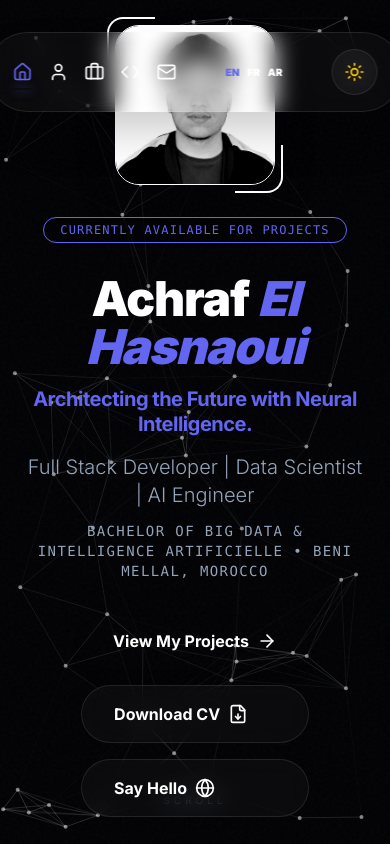
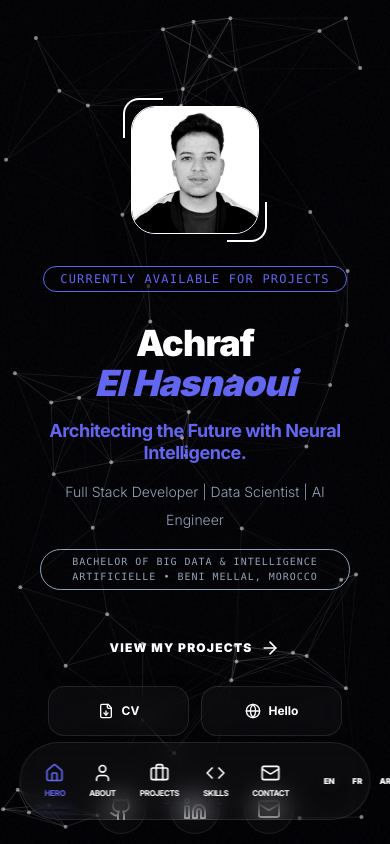
Before and after one commit to Achrafel88/badrportfolio, a Next.js app: page / in a window 390 px wide. Shown: the top 844 px of the page. Built offline with nearby package versions, Linux system fonts and the light colour scheme.

Commit message:
Optimize UI for mobile: Bottom dock navbar and responsive Hero section

```diff
--- a/src/components/sections/Hero.tsx
+++ b/src/components/sections/Hero.tsx
@@ -14,14 +14,14 @@ export const Hero = () => {
     <section id="hero" className="relative h-screen w-full flex items-center justify-center overflow-hidden pt-24">
       <NeuralNetwork />
       <div className="container mx-auto px-6 z-10 text-center flex flex-col items-center">
-        {/* Profile Image - Static and Clean */}
+        {/* Profile Image - Optimized for Mobile */}
         <motion.div
           initial={{ opacity: 0, scale: 0.9 }}
           animate={{ opacity: 1, scale: 1 }}
           transition={{ duration: 1 }}
-          className="relative mb-8"
+          className="relative mb-8 md:mb-12"
         >
-          <div className="w-40 h-40 md:w-56 md:h-56 rounded-3xl overflow-hidden border border-foreground/10 bg-background/50 backdrop-blur-sm shadow-2xl">
+          <div className="w-32 h-32 sm:w-40 sm:h-40 md:w-56 md:h-56 rounded-3xl overflow-hidden border border-foreground/10 bg-background/50 backdrop-blur-sm shadow-2xl">
             <Image
               src="/me.png"
               alt="Achraf El Hasnaoui"
@@ -32,8 +32,8 @@ export const Hero = () => {
             />
           </div>
           {/* Subtle accent corner */}
-          <div className="absolute -bottom-2 -right-2 w-12 h-12 border-b-2 border-r-2 border-primary/50 rounded-br-2xl" />
-          <div className="absolute -top-2 -left-2 w-12 h-12 border-t-2 border-l-2 border-primary/50 rounded-tl-2xl" />
+          <div className="absolute -bottom-2 -right-2 w-10 h-10 md:w-12 md:h-12 border-b-2 border-r-2 border-primary/50 rounded-br-2xl" />
+          <div className="absolute -top-2 -left-2 w-10 h-10 md:w-12 md:h-12 border-t-2 border-l-2 border-primary/50 rounded-tl-2xl" />
         </motion.div>
 
         <motion.div
@@ -49,50 +49,53 @@ export const Hero = () => {
           initial={{ y: 50, opacity: 0 }}
           animate={{ y: 0, opacity: 1 }}
           transition={{ duration: 0.8, delay: 0.2 }}
-          className="text-5xl md:text-8xl font-black tracking-tight mb-4 text-foreground"
+          className="text-4xl sm:text-5xl md:text-8xl font-black tracking-tight mb-4 text-foreground leading-[1.1]"
         >
-          {t.title} <span className="text-primary italic">{t.subtitle}</span>
+          {t.title} <span className="text-primary italic block md:inline">{t.subtitle}</span>
         </motion.h1>
 
         <motion.div
           initial={{ y: 30, opacity: 0 }}
           animate={{ y: 0, opacity: 1 }}
           transition={{ duration: 0.8, delay: 0.4 }}
-          className="text-xl md:text-2xl font-light mb-8 max-w-2xl text-muted"
+          className="text-lg md:text-2xl font-light mb-8 max-w-2xl text-muted px-4"
         >
-          <span className="block text-primary font-bold mb-4 tracking-tight leading-tight">
+          <span className="block text-primary font-bold mb-3 md:mb-4 tracking-tight leading-tight">
             {t.tagline}
           </span>
-          {t.description}
-          <span className="block text-sm text-primary/70 mt-3 font-mono tracking-widest uppercase">{t.licence}</span>
+          <span className="text-sm md:text-lg">{t.description}</span>
+          <span className="block text-[10px] md:text-sm text-primary/70 mt-4 md:mt-6 font-mono tracking-widest uppercase border border-primary/20 py-1 px-4 rounded-full w-fit mx-auto">{t.licence}</span>
         </motion.div>
 
         <motion.div
           initial={{ y: 30, opacity: 0 }}
           animate={{ y: 0, opacity: 1 }}
           transition={{ duration: 0.8, delay: 0.6 }}
-          className="flex flex-col md:flex-row gap-4 mb-12"
+          className="flex flex-col sm:flex-row gap-3 md:gap-4 mb-12 w-full max-w-sm md:max-w-none px-6"
         >
           <a
             href="#projects"
-            className="px-8 py-4 bg-primary text-foreground rounded-full font-bold flex items-center gap-2 hover:bg-primary/80 transition-all shadow-lg shadow-primary/20 hover:-translate-y-1"
+            className="w-full sm:w-auto px-8 py-4 bg-primary text-foreground rounded-2xl md:rounded-full font-black flex items-center justify-center gap-2 hover:bg-primary/80 transition-all shadow-lg shadow-primary/20 hover:-translate-y-1 text-xs md:text-base uppercase tracking-widest"
           >
             {t.view_projects} <ArrowRight className="w-5 h-5 rtl:rotate-180" />
           </a>
+
+          <div className="flex gap-3 w-full sm:w-auto">
             <a
               href="/Achraf_CV2.pdf"
               download
-            className="px-8 py-4 glass text-foreground rounded-full font-bold border-foreground/20 hover:bg-foreground/10 transition-all hover:-translate-y-1 flex items-center gap-2"
+              className="flex-1 sm:flex-none px-4 md:px-8 py-4 glass text-foreground rounded-2xl md:rounded-full font-bold border-foreground/10 hover:bg-foreground/10 transition-all hover:-translate-y-1 flex items-center justify-center gap-2 text-xs md:text-base"
             >
-             {t.download_cv} <FileDown className="w-5 h-5" />
+               <FileDown className="w-4 h-4 md:w-5 md:h-5" /> {t.download_cv.split(' ')[1] || 'CV'}
             </a>
             <a
               href="https://wa.me/212604539887"
               target="_blank"
-            className="px-8 py-4 glass text-foreground rounded-full font-bold border-foreground/20 hover:bg-foreground/10 transition-all hover:-translate-y-1 flex items-center gap-2"
+              className="flex-1 sm:flex-none px-4 md:px-8 py-4 glass text-foreground rounded-2xl md:rounded-full font-bold border-foreground/10 hover:bg-foreground/10 transition-all hover:-translate-y-1 flex items-center justify-center gap-2 text-xs md:text-base"
             >
-             {t.say_hello} <Globe className="w-5 h-5" />
+               <Globe className="w-4 h-4 md:w-5 md:h-5" /> Hello
             </a>
+          </div>
         </motion.div>
 
         <motion.div
--- a/src/components/ui/Navbar.tsx
+++ b/src/components/ui/Navbar.tsx
@@ -39,50 +39,54 @@ export const Navbar = () => {
 
   return (
     <motion.nav
-      initial={{ y: -100, opacity: 0 }}
+      initial={{ y: 100, opacity: 0 }}
       animate={{ y: 0, opacity: 1 }}
       transition={{ delay: 0.5, duration: 1, ease: 'backOut' }}
-      className="fixed top-8 left-1/2 -translate-x-1/2 z-50 px-6 py-4 glass rounded-full flex items-center gap-6 md:gap-8 border-foreground/20 shadow-2xl bg-background/50 backdrop-blur-2xl"
+      className="fixed bottom-6 md:bottom-auto md:top-8 left-1/2 -translate-x-1/2 z-50 px-4 md:px-6 py-3 md:py-4 glass rounded-full flex items-center gap-4 md:gap-8 border-primary/20 shadow-2xl bg-background/50 backdrop-blur-2xl w-[90%] md:w-auto justify-between md:justify-start"
     >
-      <div className="flex items-center gap-4 md:gap-6">
+      <div className="flex items-center gap-2 md:gap-6 justify-around w-full md:w-auto">
         {navItems.map((item, index) => (
           <motion.a
             key={index}
             href={item.href}
             whileHover={{ y: -3 }}
-            className={`transition-all relative group flex flex-col items-center ${
+            whileTap={{ scale: 0.9 }}
+            className={`transition-all relative group flex flex-col items-center p-2 md:p-0 ${
               activeSection === item.id ? 'text-primary' : 'text-foreground/50 hover:text-foreground'
             }`}
           >
-            <span className="w-5 h-5 flex items-center justify-center">
+            <span className="w-5 h-5 md:w-6 md:h-6 flex items-center justify-center">
               {item.icon}
             </span>
 
-            {/* Dynamic Underline */}
+            <span className="text-[8px] md:hidden font-bold uppercase tracking-tighter mt-1">{item.label}</span>
+
+            {/* Dynamic Underline - Desktop only for better performance */}
             {activeSection === item.id && (
               <motion.div
                 layoutId="nav-underline"
-                className="absolute -bottom-2 w-full h-[2px] bg-primary rounded-full shadow-[0_0_10px_rgba(99,102,241,0.5)]"
+                className="absolute -bottom-1 md:-bottom-2 w-full h-[2px] bg-primary rounded-full shadow-[0_0_10px_rgba(99,102,241,0.5)]"
                 transition={{ type: 'spring', stiffness: 380, damping: 30 }}
               />
             )}
 
-            <span className="absolute -bottom-12 left-1/2 -translate-x-1/2 bg-background/90 text-foreground text-[10px] px-2 py-1 rounded opacity-0 group-hover:opacity-100 transition-opacity whitespace-nowrap border border-foreground/10 font-bold uppercase tracking-widest pointer-events-none">
+            <span className="hidden md:block absolute -bottom-12 left-1/2 -translate-x-1/2 bg-background/90 text-foreground text-[10px] px-2 py-1 rounded opacity-0 group-hover:opacity-100 transition-opacity whitespace-nowrap border border-foreground/10 font-bold uppercase tracking-widest pointer-events-none">
               {item.label}
             </span>
           </motion.a>
         ))}
       </div>
-      <div className="w-[1px] h-6 bg-foreground/20" />
 
-      {/* Language Switcher */}
-      <div className="flex gap-2">
+      <div className="hidden md:block w-[1px] h-6 bg-foreground/20" />
+
+      {/* Language Switcher - More compact for mobile */}
+      <div className="flex gap-1 md:gap-2 bg-foreground/5 p-1 rounded-full">
         {['en', 'fr', 'ar'].map((lang) => (
           <button
             key={lang}
             onClick={() => setLocale(lang as any)}
-            className={`text-[10px] font-black uppercase transition-all ${
-              locale === lang ? 'text-primary' : 'text-foreground/30 hover:text-foreground/60'
+            className={`text-[8px] md:text-[10px] w-6 h-6 md:w-8 md:h-8 flex items-center justify-center rounded-full font-black uppercase transition-all ${
+              locale === lang ? 'bg-primary text-foreground shadow-lg shadow-primary/30' : 'text-foreground/30 hover:text-foreground/60 hover:bg-foreground/5'
             }`}
           >
             {lang}
@@ -90,7 +94,7 @@ export const Navbar = () => {
         ))}
       </div>
 
-      <div className="w-[1px] h-6 bg-foreground/20" />
+      <div className="hidden md:block w-[1px] h-6 bg-foreground/20" />
       <ThemeToggle />
     </motion.nav>
   );
```
Also changed, not shown: 1 other file (tests, documents, lock files or other folders). Lines whose indentation alone changed are shown as unchanged.
